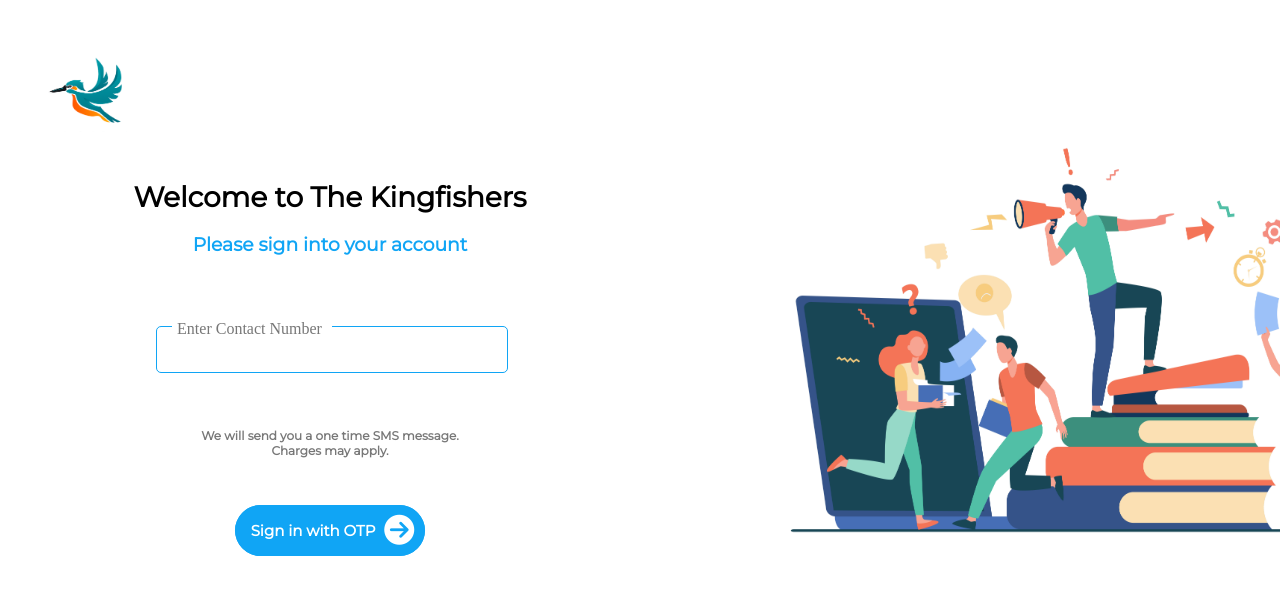
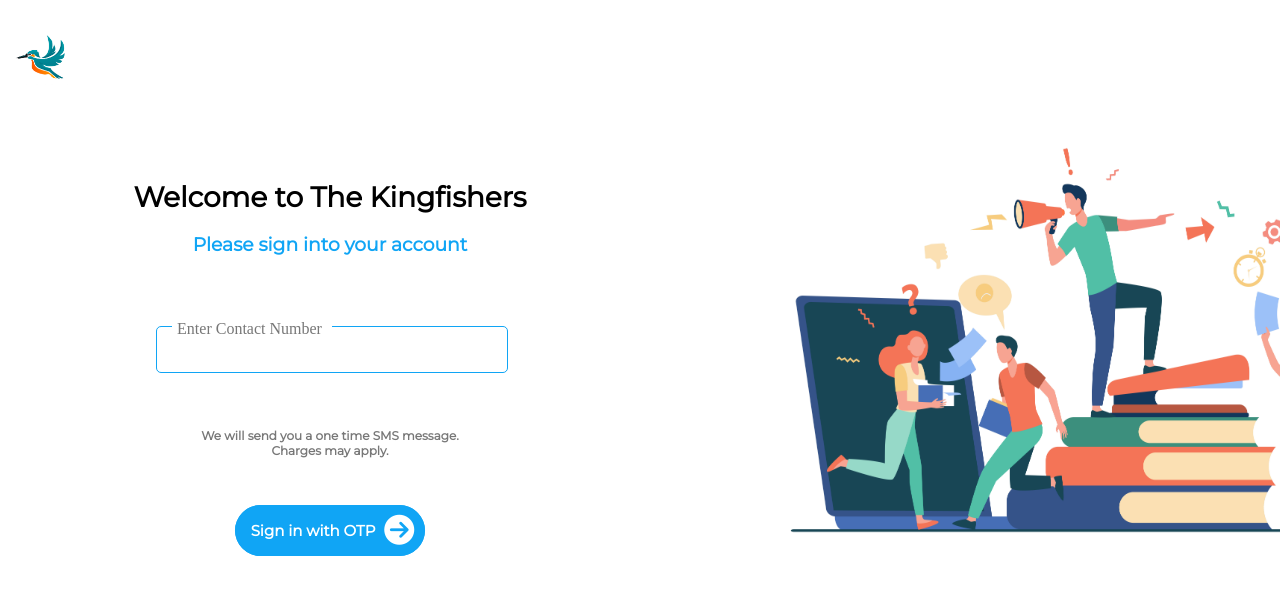
Before and after one commit to aru5hi/login-via-otp, a plain HTML site: page index.html in a window 1280 px wide. Shown: the top 594 px of the page. Drawn offline with Linux system fonts and the light colour scheme.

Commit message:
Update index.css

```diff
--- a/index.css
+++ b/index.css
@@ -9,9 +9,8 @@
 		}
 		.logo{
 			position:absolute;
-			left:10px;
-			width:6rem;
-			padding:20px;
+			left:0;
+			width:4rem;
 			text-align:left;
 		}
 		.container-2{
```
